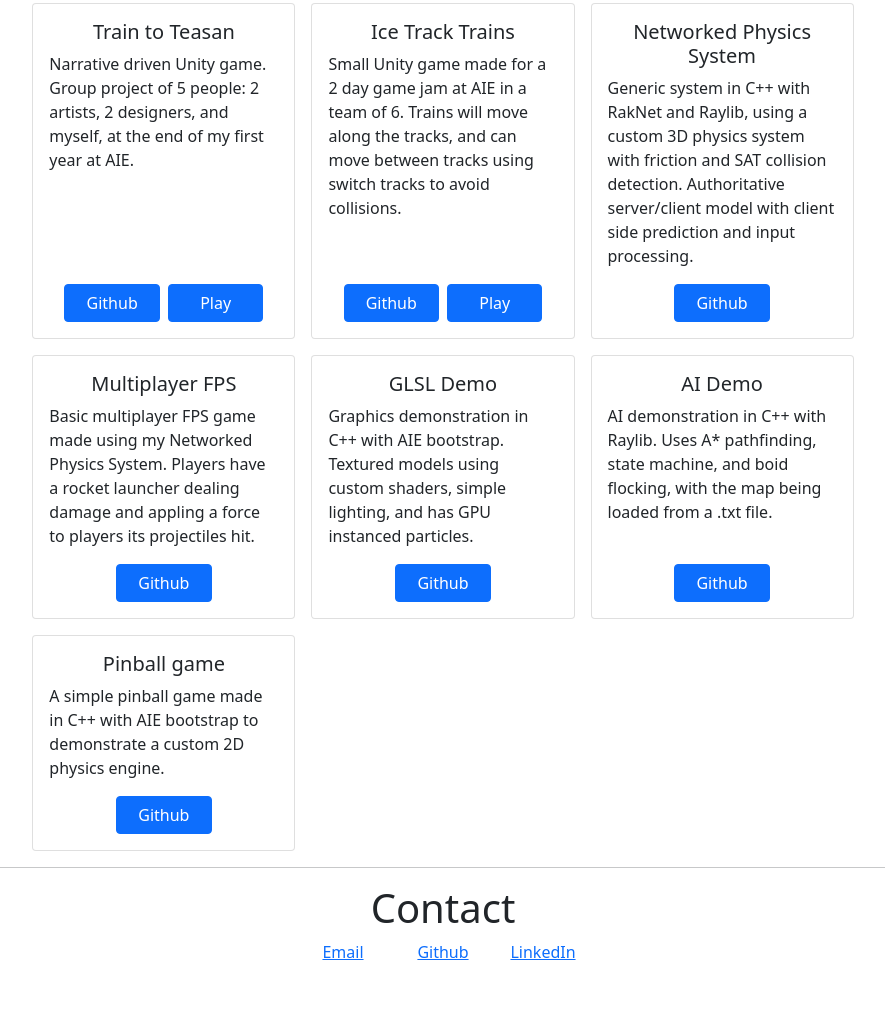
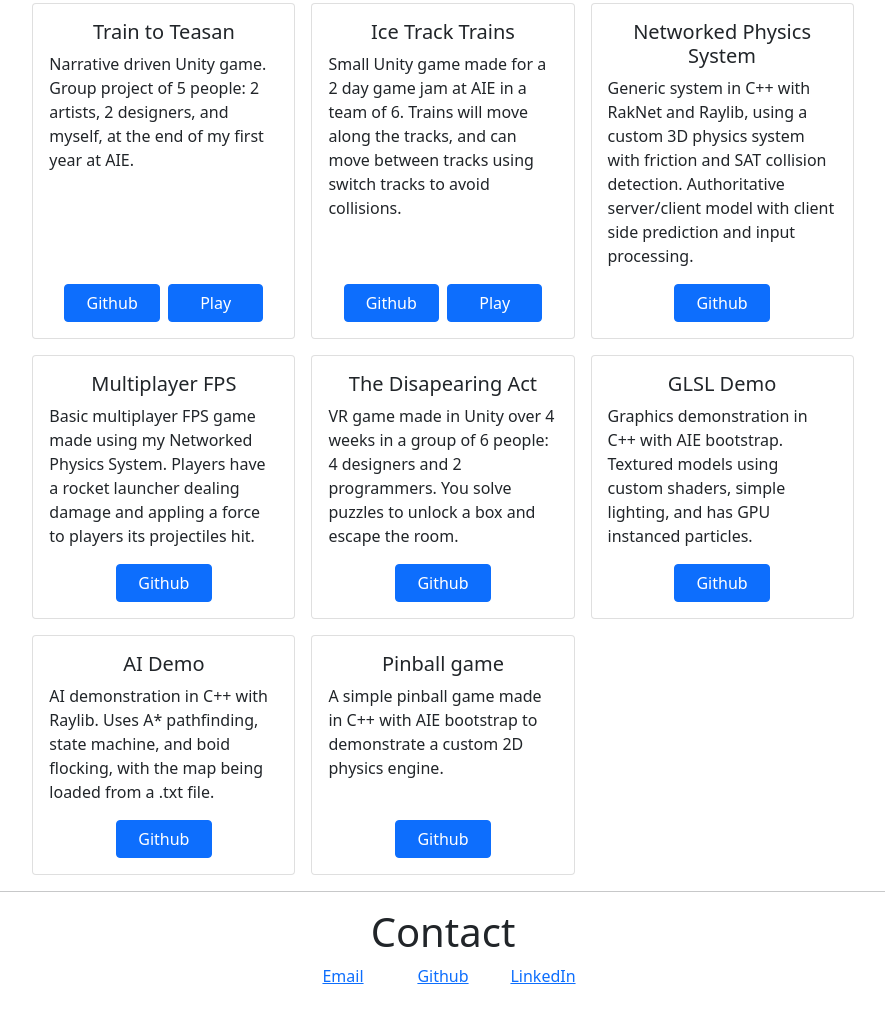
Before and after one commit to TheTastyGravy/TheTastyGravy.github.io, a plain HTML site: page index.html in a window 1280 px wide. Shown: the part 490-1510 px from the top of the page, without its empty margins (197-1082 px from the left). Drawn offline with nearby package versions, Linux system fonts and the light colour scheme.

Commit message:
Add VR game to projects

```diff
--- a/index.html
+++ b/index.html
@@ -127,6 +127,20 @@
                 <div class="col">
                     <div class="card h-100">
                         <div class="card-body d-flex flex-column">
+                            <h5 class="card-title text-center">The Disapearing Act</h5>
+                            <p class="card-text">
+                                VR game made in Unity over 4 weeks in a group of 6 people: 4 designers and 2 programmers. You solve
+                                puzzles to unlock a box and escape the room.
+                            </p>
+                            <div class="d-flex justify-content-center gap-2 mt-auto">
+                                <a class="btn btn-primary col-5" href="https://github.com/loganryan01/VirtualRealityAssignment" type="button">Github</a>
+                            </div>
+                        </div>
+                    </div>
+                </div>
+                <div class="col">
+                    <div class="card h-100">
+                        <div class="card-body d-flex flex-column">
                             <h5 class="card-title text-center">GLSL Demo</h5>
                             <p class="card-text">
                                 Graphics demonstration in C++ with AIE bootstrap. Textured models using custom shaders, simple
```
